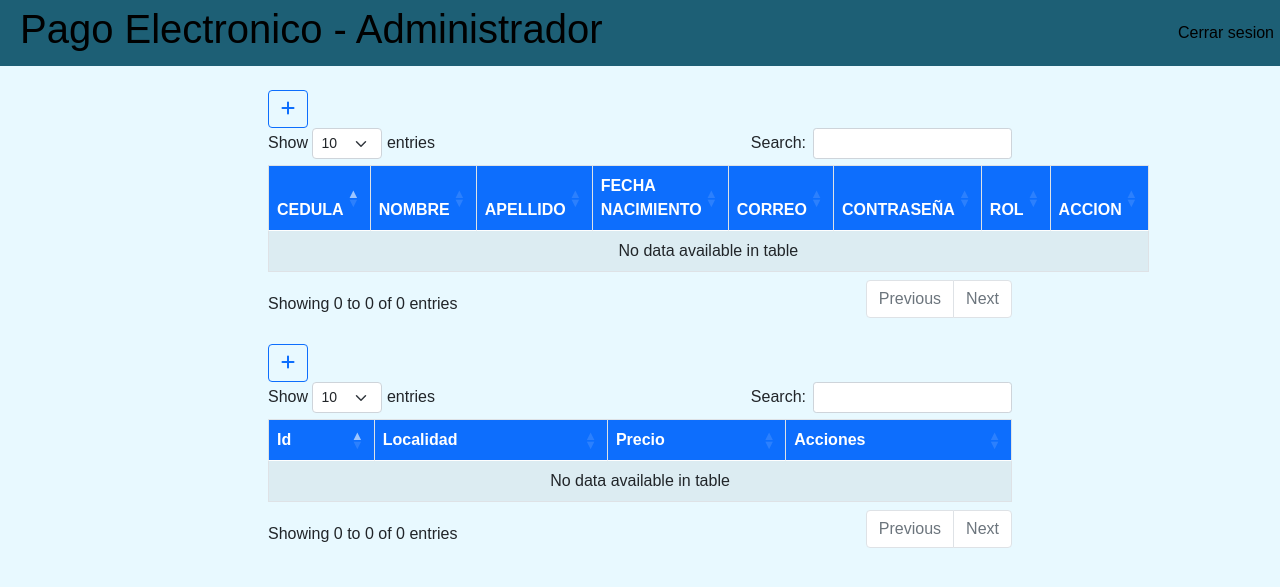
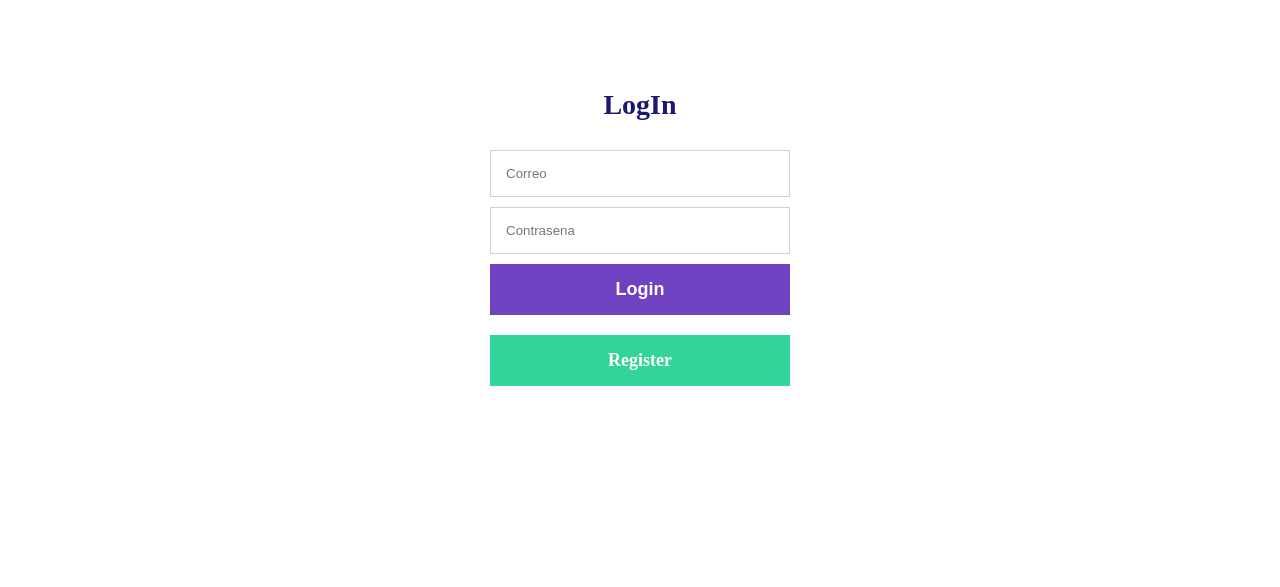
Before and after one commit to ozco26/Proyecto, a Node server app: page / in a window 1280 px wide. Shown: the top 587 px of the page. Run offline with Node 20, Linux system fonts and the light colour scheme; data that the repository does not hold is empty; some libraries are stand-ins or nearby versions.

Commit message:
Login, Registro y tabla Chofer-Ruta

```diff
--- a/router.js
+++ b/router.js
@@ -3,9 +3,24 @@ const router = express.Router();
 const conexion = require('./database/db');
 const controller = require('./controller/controller');
 
+//Inicio de usuario
+
+router.get('/', (req,res)=>{
+
+    res.render('Login');
+
+});
+
+//Registro de usuario
+router.get('/Register', (req,res)=>{
+
+    res.render('Register');
+
+});
+
 //Llena la tabla usuario\
 
-router.get('/', (req, res) => {
+router.get('/MainAdmin', (req, res) => {
     const sql = `
     SELECT usuario.*, rol.nombreRol
     FROM usuario
@@ -16,6 +31,15 @@ router.get('/', (req, res) => {
     SELECT * FROM ruta;
     `;
 
+    const sql3=`
+    SELECT ru.idRutaAsignada, u.nombre, r.localidad
+    FROM ruta_usuario ru
+    JOIN usuario u ON ru.cedulaUsuario = u.cedulaUsuario
+    JOIN ruta r ON ru.idRutaAsignada = r.idRuta;
+
+
+    `;
+
     conexion.query(sql, (err, results) => {
         if (err) {
             throw err;
@@ -24,7 +48,13 @@ router.get('/', (req, res) => {
                 if (err) {
                     throw err;
                 } else {
-                    res.render('AdministradorView', { results: results, results2:results2 });
+                    conexion.query(sql3,(err,results3)=>{
+                        if (err){
+                            throw err;
+                        }else{
+                            res.render('AdministradorView', { results: results, results2:results2, results3:results3});
+                        }
+                    })
                 }
             })
 
@@ -32,14 +62,38 @@ router.get('/', (req, res) => {
     });
 });
 
-//Ruta eliminar registro
+//Ruta eliminar usuario
 router.get('/delete/:id', (req, res) => {
     const id = req.params.id;
     conexion.query('DELETE FROM usuario WHERE cedulaUsuario = ?',[id], (error, results)=>{
         if(error){
             console.log(error);
         }else{
-            res.redirect('/');
+            res.redirect('/MainAdmin');
+        }
+    })
+});
+//Ruta eliminar choferruta
+
+router.get('/delete2/:id', (req, res) => {
+    const id = req.params.id;
+    conexion.query('DELETE FROM ruta_usuario WHERE idRutaAsignada = ?',[id], (error, results)=>{
+        if(error){
+            console.log(error);
+        }else{
+            res.redirect('/MainAdmin');
+        }
+    })
+});
+//Ruta eliminar ruta
+
+router.get('/delete3/:id', (req, res) => {
+    const id = req.params.id;
+    conexion.query('DELETE FROM `ruta` WHERE  idRuta = ?',[id], (error, results)=>{
+        if(error){
+            console.log(error);
+        }else{
+            res.redirect('/MainAdmin');
         }
     })
 });
@@ -84,9 +138,10 @@ router.get('/AdministradorViewCreateRuta', (req,res)=>{
 });
 
 
+router.post("/loguearse", controller.loguearse);
 router.post('/saveUS',controller.saveUS);
+router.post('/saveReg',controller.saveReg);
 router.post('/saveRuta',controller.saveRuta);
-
 router.post('/updateUS',controller.updateUS);
 router.post('/updateRuta',controller.updateRuta);
 
--- a/views/AdministradorView.ejs
+++ b/views/AdministradorView.ejs
@@ -17,13 +17,16 @@
         <nav class="cabezera__elementos">
             <h1 class="Elemento_Titulo">Pago Electronico - Administrador</h1>
         </nav>
-            <button Id="btn__desconectar" class="mbtn">Cerrar sesion</button>
+            <a href="/" Id="btn__desconectar" class="btn">Cerrar sesion</a>
     </header>
     <main class="mmain">
 
 <!--Tabla de usuarios-->
 
         <div class="container">
+            <br>
+        <br>
+            <h2>Tabla de usuarios</h2>
             <a href="/AdministradorViewCreateUS" class="btn btn-outline-primary mt-4"><i class="fa-solid fa-plus"></i></a>
             <table id="tablausuario" class="table table-bordered table-striped text-center">
                 <thead>
@@ -53,7 +56,7 @@
                             <td>
 
                                 <a href="/AdministradorViewEdit/<%=USUARIO.cedulaUsuario %>" class="btn btn-outline-info"><i class="fa-solid fa-pen-to-square"></i></a>
-                                <a  onclick="confirmar('<%= USUARIO.cedulaUsuario %>')" class="btn btn-outline-danger"><i class="fa-solid fa-trash" ></i></a>
+                                <a  onclick="confirmar('<%= USUARIO.cedulaUsuario %>','1')" class="btn btn-outline-danger"><i class="fa-solid fa-trash" ></i></a>
 
                             </td>
                         </tr>
@@ -64,8 +67,50 @@
             </table>
         </div>
 
+<!--Tabla de Chofer - Ruta -->
+
+    <div class="container">
+        <br>
+        <br>
+        <h2>Tabla de Chofer y Ruta</h2>
+
+        <a href="/AdministradorViewAsi" class="btn btn-outline-primary mt-4"><i class="fa-solid fa-plus"></i></a>
+        <table id="tablachoferruta" class="table table-bordered table-striped text-center">
+            <thead>
+                <tr class="bg-primary text-white">
+                    <th scope="col">Chofer</th>
+                    <th scope="col">Ruta</th>
+                    <th scope="col">Acciones</th>
+
+
+                </tr>
+            </thead>
+            <tbody>
+
+                <% results3.forEach((choferRuta)=>{ %>
+                    <tr>
+                        <td><%= choferRuta.nombre %></td>
+                        <td><%= choferRuta.localidad %></td>
+
+                        <td>
+
+                            <a  onclick="confirmar('<%= choferRuta.idRutaAsignada %>')" class="btn btn-outline-danger"><i class="fa-solid fa-trash" ></i></a>
+
+                        </td>
+                    </tr>
+
+                <% }) %>
+
+            </tbody>
+        </table>
+    </div>
+
+
 <!--Tabla de rutas-->
         <div class="container">
+            <br>
+            <br>
+            <h2>Tabla rutas</h2>
             <a href="/AdministradorViewCreateRuta" class="btn btn-outline-primary mt-4"><i class="fa-solid fa-plus"></i></a>
             <table id="tablarutas" class="table table-bordered table-striped text-center">
                 <thead>
@@ -85,7 +130,7 @@
                             <td><%= RUTA.indicaciones %></td>
                             <td>
                                 <a href="/AdministradorViewEditRuta/<%=RUTA.idRuta%>" class="btn btn-outline-info"><i class="fa-solid fa-pen-to-square"></i></a>
-                                <a  onclick="confirmar('<%=RUTA.idRuta%>')" class="btn btn-outline-danger"><i class="fa-solid fa-trash" ></i></a>
+                                <a  onclick="confirmar('<%=RUTA.idRuta%>', '3')" class="btn btn-outline-danger"><i class="fa-solid fa-trash" ></i></a>
                             </td>
                         </tr>
 
@@ -108,8 +153,11 @@
         $(document).ready(function () {
             $('#tablarutas').DataTable();
         });
+        $(document).ready(function () {
+            $('#tablachoferruta').DataTable();
+        });
 
-        function confirmar(id) {
+        function confirmar(id ,tabla) {
             Swal.fire({
                 title: 'Esta seguro?',
                 text: "Eliminaras el registro permanentemente!",
@@ -120,7 +168,20 @@
                 confirmButtonText: 'Si, eliminar!'
             }).then((result) => {
                 if (result.isConfirmed) {
-                    window.location = '/delete/' + id;
+
+                    switch (tabla) {
+                        case 1:
+                        window.location = '/delete/' + id;
+                        case 2:
+                        window.location = '/delete2/' +id;
+                        case 3:
+                        window.location = '/delete3/' +id;
+                            break;
+
+                        default:
+                            break;
+                    }
+
                 }
             })
         }
--- a/views/AdministradorViewCreateRuta.ejs
+++ b/views/AdministradorViewCreateRuta.ejs
@@ -35,7 +35,7 @@
             </div>
 
             <button type="submit" class="btn btn-primary" tabindex="5">Guardar</button>
-            <a href="/" class="btn btn-secundary">Cancelar</a>
+            <a href="/MainAdmin" class="btn btn-secundary">Cancelar</a>
           </form>
         </div>
 
--- a/views/AdministradorViewCreateUS.ejs
+++ b/views/AdministradorViewCreateUS.ejs
@@ -57,7 +57,7 @@
               </select>
             </div>
             <button type="submit" class="btn btn-primary" tabindex="5">Guardar</button>
-            <a href="/" class="btn btn-secundary">Cancelar</a>
+            <a href="/MainAdmin" class="btn btn-secundary">Cancelar</a>
           </form>
         </div>
 
--- a/views/AdministradorViewEdit.ejs
+++ b/views/AdministradorViewEdit.ejs
@@ -54,7 +54,7 @@
                             </select>
                         </div>
                             <button type="submit" class="btn btn-primary" tabindex="5">Guardar</button>
-                            <a href="/" class="btn btn-secundary">Cancelar</a>
+                            <a href="/MainAdmin" class="btn btn-secundary">Cancelar</a>
                     </form>
 
 
--- a/views/AdministradorViewEditRuta.ejs
+++ b/views/AdministradorViewEditRuta.ejs
@@ -30,7 +30,7 @@
                         </div>
 
                             <button type="submit" class="btn btn-primary" tabindex="5">Guardar</button>
-                            <a href="/" class="btn btn-secundary">Cancelar</a>
+                            <a href="/MainAdmin" class="btn btn-secundary">Cancelar</a>
                     </form>
 
 
--- /dev/null
+++ b/views/Login.ejs
@@ -0,0 +1,110 @@
+<!DOCTYPE html>
+<html lang="en">
+  <head>
+    <meta charset="UTF-8" />
+    <meta name="viewport" content="width=device-width, initial-scale=1.0" />
+    <title>LogIn</title>
+    <style>
+      /* Login form */
+      .login-form,
+      .contenedor {
+        width: 300px;
+        margin: 0 auto;
+      }
+      .login-form h1 {
+        text-align: center;
+        color: midnightblue;
+        font-size: 28px;
+        padding: 70px 0 10px 0;
+      }
+      .login-form input[type="password"],
+      .login-form input[type="email"] {
+        width: 100%;
+        padding: 15px;
+        border: 1px solid #ced4da;
+        margin-bottom: 10px;
+        box-sizing: border-box;
+      }
+
+      /* Estilos boton LOGIN*/
+      .btn-login {
+        width: 100%;
+        padding: 15px;
+        background-color: #6f42c1;
+        border: 0;
+        box-sizing: border-box;
+        cursor: pointer;
+        font-weight: bold;
+        font-size: large;
+        color: #ffffff;
+      }
+      .btn-login:hover,
+      .btn-login:active {
+        color: #fff;
+        background-color: #61428f;
+        border-color: #61428f;
+      }
+      .btn-login:focus {
+        box-shadow: 0 0 0 3px rgba(121, 82, 179, 0.25);
+      }
+
+      /* Estilos boton REGISTER*/
+      .btn-register {
+        width: 100%;
+        padding: 15px;
+        background-color: #34d399;
+        border: 0;
+        box-sizing: border-box;
+        cursor: pointer;
+        font-weight: bold;
+        font-size: large;
+        color: #ffffff;
+        margin-top: 20px;
+        text-align: center;
+
+        /* Para dar la apariencia de un boton */
+        -webkit-appearance: button;
+        -moz-appearance: button;
+        appearance: button;
+        text-decoration: none;
+      }
+      .btn-register:hover,
+      .btn-register:active {
+        color: #fff;
+        background-color: #10b981;
+        border-color: #10b981;
+      }
+      .btn-register:focus {
+        box-shadow: 0 0 0 3px #10b981;
+      }
+    </style>
+  </head>
+
+  <body>
+    <div class="login-form">
+        <h1>LogIn</h1>
+        <form action="loguearse" method="POST">
+            <input type="email" name="correo" placeholder="Correo" required />
+            <input type="password" name="contrasena" placeholder="Contrasena" required />
+            <input type="submit" class="btn-login" value="Login" />
+        </form>
+        <a href="/Register" class="btn-register">Register</a>
+
+        <script src="https://cdn.jsdelivr.net/npm/sweetalert2@10"></script>
+
+        <% if (typeof alert !="undefined" ) { %>
+            <script>
+                Swal.fire({
+                    title: '<%= alertTitle %>',
+                    text: '<%= alertMessage %>',
+                    icon: '<%= alertIcon %>',
+                    showConfirmButton: '<%= showConfirmButton %>',
+                    timer: '<%= timer %>'
+                }).then(() => {
+                    window.location = '/<%= ruta %>'
+                })
+            </script>
+            <% } %>
+    </div>
+  </body>
+</html>
```
Also changed, not shown: controller/controller.js (+83 -4 lines), views/Register.ejs (added, +52 -0 lines), views/ChoferView.ejs (added), views/UsuarioView.ejs (added).
